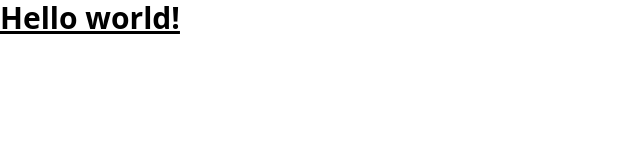
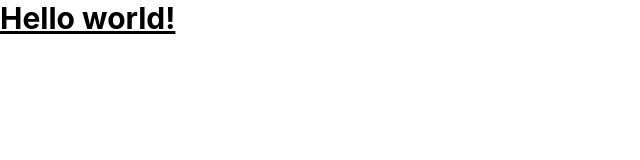
Before and after one commit to lucasnoman/drone-pictures, a Next.js app: page / in a window 1280 px wide. Shown: the top 160 px of the page, without its empty margins (0-640 px from the left). Built offline with nearby package versions, Linux system fonts and the light colour scheme.

Commit message:
chore: configura tailwind e baixa icons phospor

```diff
--- a/package.json
+++ b/package.json
@@ -11,6 +11,7 @@
   "dependencies": {
     "@eslint/create-config": "^0.4.1",
     "next": "13.0.2",
+    "phosphor-react": "^1.4.1",
     "react": "18.2.0",
     "react-dom": "18.2.0",
     "typescript": "4.8.4"
@@ -28,6 +29,7 @@
     "postcss": "^8.4.18",
     "prettier": "^2.7.1",
     "prettier-plugin-tailwindcss": "^0.1.13",
-    "tailwindcss": "^3.2.2"
+    "tailwindcss": "^3.2.2",
+    "tailwind-scrollbar-hide": "^1.1.7"
   }
 }
--- a/tailwind.config.js
+++ b/tailwind.config.js
@@ -2,7 +2,32 @@
 module.exports = {
   content: ['./src/**/*.tsx'],
   theme: {
-    extend: {},
+    extend: {
+      fontFamily: {
+        sans: 'Inter, sans-serif',
+      },
+      backgroundImage: {
+        hero: 'url(../../public/images/home/hero.jpg)',
+        civil_construction: 'linear-gradient(180deg, rgba(0, 0, 0, 0) 40%, rgba(40,40,40, 0.8) 85%), url(../../public/images/home/civil_construction.jpg)',
+        real_state_market:'linear-gradient(180deg, rgba(0, 0, 0, 0) 40%, rgba(40,40,40, 0.8) 85%), url(../../public/images/home/real_state_market.jpg)',
+        content_1: 'url(../../public/images/home/content_1.jpg)',
+        content_2: 'url(../../public/images/home/content_2.jpg)',
+        virtual_tour: 'linear-gradient(0deg, rgba(0, 0, 0, 0.65), rgba(0, 0, 0, 0.65)), url(../../public/images/home/virtual_tour.jpg)',
+      },
+      colors: {
+        dp_green: {
+          800: '#203A43',
+          400: '#53808F',
+        },
+        dp_orange: {
+          900: '#EC4F0B',
+        },
+        dp_light: {
+          100: '#FFFDFA',
+          200: '#F2F7F8',
+        },
+      },
+    },
   },
-  plugins: [],
+  plugins: [require('tailwind-scrollbar-hide')],
 };
```
Also changed, not shown: 1 other file (tests, documents, lock files or other folders).
